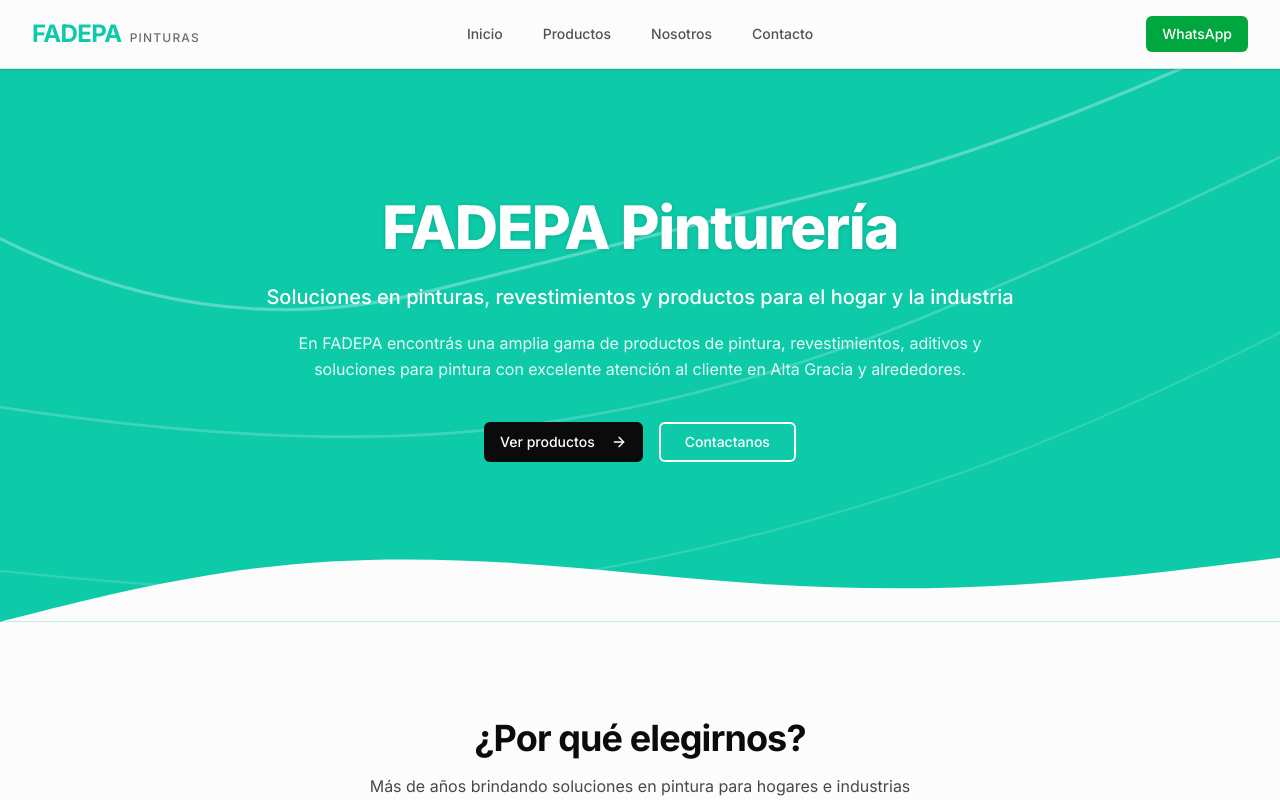
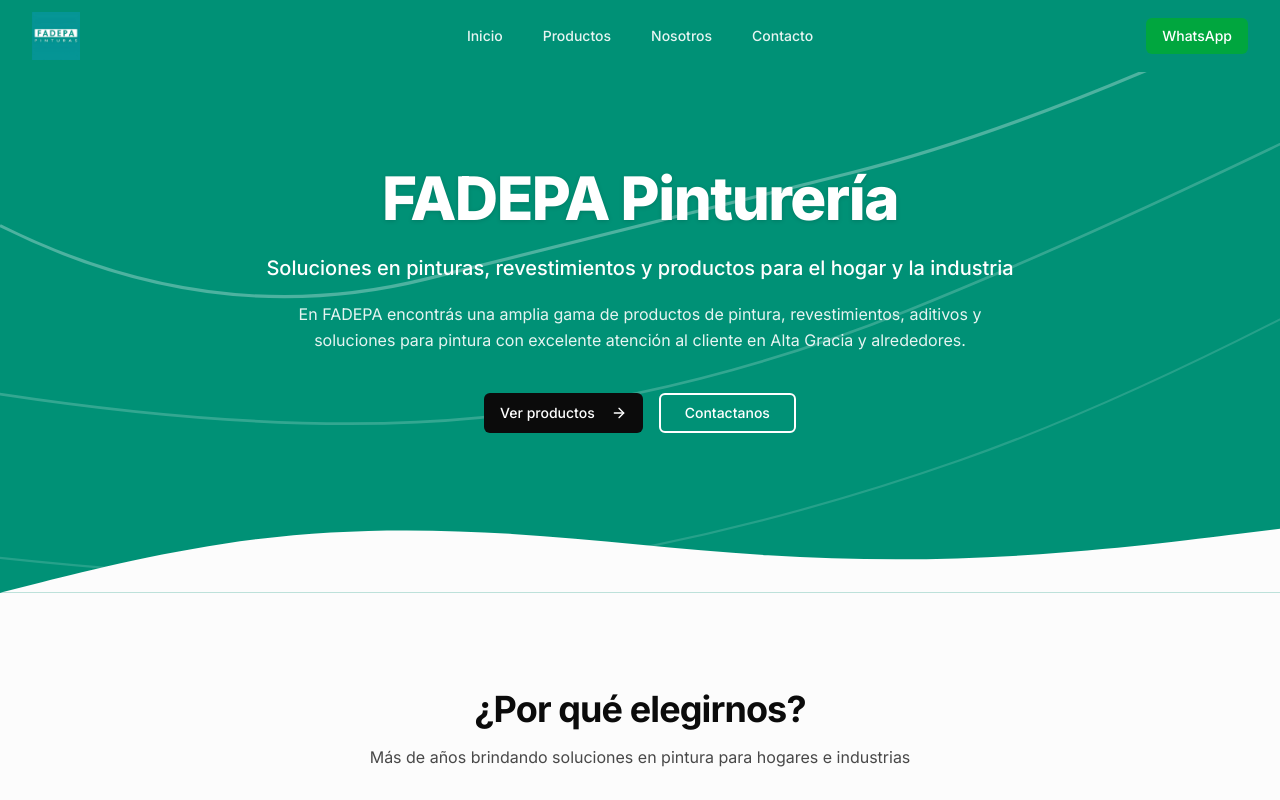
Before and after one commit to EstebanGranja/FADEPA-web, a Next.js app: page / in a window 1280 px wide. Shown: the top 800 px of the page. Built offline with nearby package versions, Linux system fonts and the light colour scheme.

Commit message:
feat: update header and hero with FADEPA Pinturas logo and teal color scheme\n\nReplace header text with logo, update header and hero colors, adjust primary color, and update mobile menu colors.

```diff
--- a/app/globals.css
+++ b/app/globals.css
@@ -10,7 +10,7 @@
   --card-foreground: oklch(0.15 0 0);
   --popover: oklch(1 0 0);
   --popover-foreground: oklch(0.15 0 0);
-  --primary: oklch(0.75 0.14 175);
+  --primary: oklch(0.58 0.12 175);
   --primary-foreground: oklch(0.98 0 0);
   --secondary: oklch(0.15 0 0);
   --secondary-foreground: oklch(0.98 0 0);
@@ -46,7 +46,7 @@
   --card-foreground: oklch(0.98 0 0);
   --popover: oklch(0.15 0 0);
   --popover-foreground: oklch(0.98 0 0);
-  --primary: oklch(0.75 0.14 175);
+  --primary: oklch(0.58 0.12 175);
   --primary-foreground: oklch(0.98 0 0);
   --secondary: oklch(0.25 0 0);
   --secondary-foreground: oklch(0.98 0 0);
--- a/app/page.tsx
+++ b/app/page.tsx
@@ -39,7 +39,7 @@ export default function Home() {
   return (
     <div className="flex flex-col">
       {/* Hero Section */}
-      <section className="relative overflow-hidden bg-primary pb-32 pt-20 lg:pb-40 lg:pt-32">
+      <section className="relative overflow-hidden bg-primary pb-32 pt-16 lg:pb-40 lg:pt-24">
         {/* Three diagonal wavy lines from top-right to bottom-left */}
         <svg
           className="absolute inset-0 h-full w-full"
--- a/components/header.tsx
+++ b/components/header.tsx
@@ -1,6 +1,7 @@
 "use client"
 
 import Link from "next/link"
+import Image from "next/image"
 import { useState } from "react"
 import { Menu, X } from "lucide-react"
 import { Button } from "@/components/ui/button"
@@ -16,14 +17,18 @@ export function Header() {
   const [mobileMenuOpen, setMobileMenuOpen] = useState(false)
 
   return (
-    <header className="sticky top-0 z-50 w-full border-b border-border bg-background shadow-sm">
-      <nav className="mx-auto flex max-w-7xl items-center justify-between px-4 py-4 lg:px-8">
+    <header className="sticky top-0 z-50 w-full bg-primary">
+      <nav className="mx-auto flex max-w-7xl items-center justify-between px-4 py-3 lg:px-8">
         <div className="flex lg:flex-1">
           <Link href="/" className="-m-1.5 p-1.5">
-            <span className="font-[family-name:var(--font-display)] text-2xl font-bold tracking-tight text-primary">
-              FADEPA
-            </span>
-            <span className="ml-2 text-xs font-medium tracking-widest text-foreground/60">PINTURAS</span>
+            <Image
+              src="/images/fadepa-logo.jpg"
+              alt="FADEPA Pinturas"
+              width={140}
+              height={50}
+              className="h-10 w-auto lg:h-12"
+              priority
+            />
           </Link>
         </div>
         <div className="flex lg:hidden">
@@ -32,7 +37,7 @@ export function Header() {
             size="icon"
             onClick={() => setMobileMenuOpen(true)}
             aria-label="Abrir menú"
-            className="text-foreground hover:bg-muted"
+            className="text-white hover:bg-white/10"
           >
             <Menu className="h-6 w-6" />
           </Button>
@@ -42,7 +47,7 @@ export function Header() {
             <Link
               key={item.name}
               href={item.href}
-              className="text-sm font-medium text-foreground/70 transition-colors hover:text-primary"
+              className="text-sm font-medium text-white/90 transition-colors hover:text-white"
             >
               {item.name}
             </Link>
@@ -64,32 +69,36 @@ export function Header() {
       {/* Mobile menu */}
       {mobileMenuOpen && (
         <div className="lg:hidden">
-          <div className="fixed inset-0 z-50 bg-foreground/50 backdrop-blur-sm" onClick={() => setMobileMenuOpen(false)} />
-          <div className="fixed inset-y-0 right-0 z-50 w-full max-w-sm bg-background px-6 py-6 shadow-lg">
+          <div className="fixed inset-0 z-50 bg-black/50 backdrop-blur-sm" onClick={() => setMobileMenuOpen(false)} />
+          <div className="fixed inset-y-0 right-0 z-50 w-full max-w-sm bg-primary px-6 py-6 shadow-lg">
             <div className="flex items-center justify-between">
               <Link href="/" className="-m-1.5 p-1.5" onClick={() => setMobileMenuOpen(false)}>
-                <span className="font-[family-name:var(--font-display)] text-2xl font-bold tracking-tight text-primary">
-                  FADEPA
-                </span>
+                <Image
+                  src="/images/fadepa-logo.jpg"
+                  alt="FADEPA Pinturas"
+                  width={120}
+                  height={42}
+                  className="h-8 w-auto"
+                />
               </Link>
               <Button
                 variant="ghost"
                 size="icon"
                 onClick={() => setMobileMenuOpen(false)}
                 aria-label="Cerrar menú"
-                className="text-foreground hover:bg-muted"
+                className="text-white hover:bg-white/10"
               >
                 <X className="h-6 w-6" />
               </Button>
             </div>
             <div className="mt-6 flow-root">
-              <div className="-my-6 divide-y divide-border">
+              <div className="-my-6 divide-y divide-white/20">
                 <div className="space-y-2 py-6">
                   {navigation.map((item) => (
                     <Link
                       key={item.name}
                       href={item.href}
-                      className="-mx-3 block rounded-lg px-3 py-2 text-base font-medium text-foreground/80 transition-colors hover:bg-muted hover:text-primary"
+                      className="-mx-3 block rounded-lg px-3 py-2 text-base font-medium text-white/90 transition-colors hover:bg-white/10 hover:text-white"
                       onClick={() => setMobileMenuOpen(false)}
                     >
                       {item.name}
```
Also changed, not shown: public/images/fadepa-logo.jpg (added).
